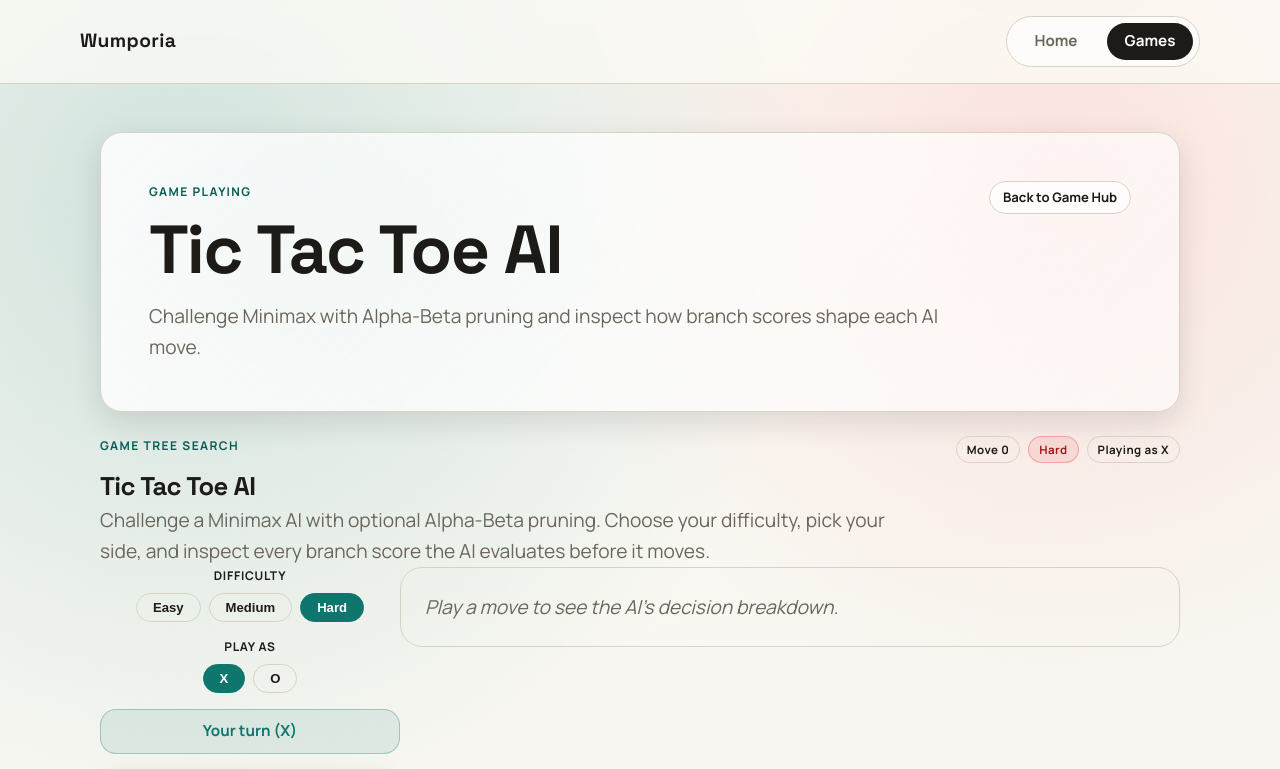
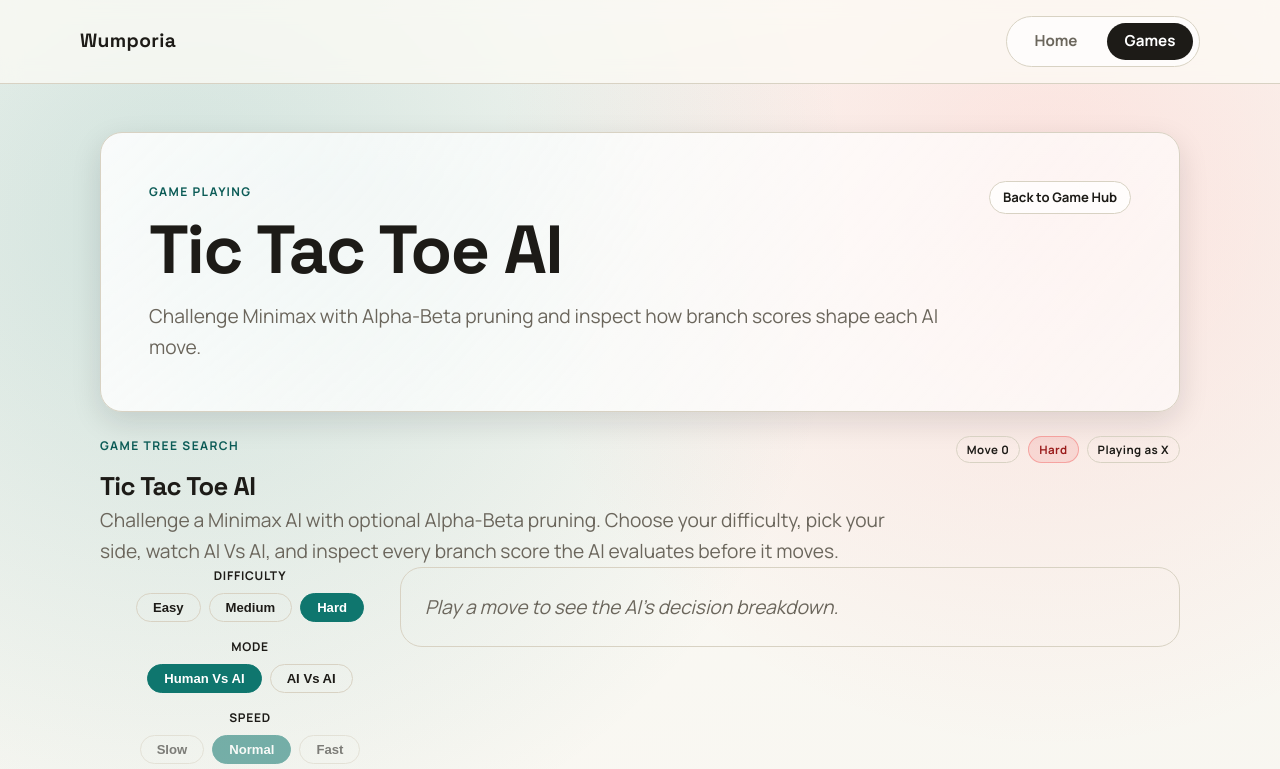
Before and after one commit to Cosmos-0118/Wumporia, a React (Vite) app: page /games/tictactoe in a window 1280 px wide. Shown: the top 769 px of the page. Built offline with nearby package versions, Linux system fonts and the light colour scheme.

Commit message:
feat(tictactoe): add AI Vs AI mode and speed selector

```diff
--- a/src/features/tictactoe/components/TicTacToeSection.tsx
+++ b/src/features/tictactoe/components/TicTacToeSection.tsx
@@ -1,6 +1,6 @@
-import { useCallback, useState } from 'react'
+import { useCallback, useEffect, useState } from 'react'
 
-import { applyHumanMove, createGame, resetGame } from '@/features/tictactoe/engine/game'
+import { applyAutoMove, applyHumanMove, createGame } from '@/features/tictactoe/engine/game'
 import type {
   TTTDifficulty,
   TTTGameState,
@@ -14,9 +14,22 @@ import type {
 
 const DIFFICULTIES: TTTDifficulty[] = ['easy', 'medium', 'hard']
 const PLAYER_OPTIONS: TTTPlayer[] = ['X', 'O']
+type TTTMatchMode = 'human-vs-ai' | 'ai-vs-ai'
+type TTTAutoPlaySpeed = 'slow' | 'normal' | 'fast'
+
+const AUTO_PLAY_SPEEDS: TTTAutoPlaySpeed[] = ['slow', 'normal', 'fast']
+const AUTO_PLAY_DELAY_MS: Record<TTTAutoPlaySpeed, number> = {
+  slow: 850,
+  normal: 420,
+  fast: 160,
+}
 
 function difficultyLabel(d: TTTDifficulty): string {
   return d.charAt(0).toUpperCase() + d.slice(1)
+}
+
+function speedLabel(speed: TTTAutoPlaySpeed): string {
+  return speed.charAt(0).toUpperCase() + speed.slice(1)
 }
 
 function scoreColor(score: number): string {
@@ -31,12 +44,13 @@ function scoreColor(score: number): string {
 
 interface TTTBoardDisplayProps {
   game: TTTGameState
+  humanMovesEnabled: boolean
   onCellClick: (index: number) => void
 }
 
-function TTTBoardDisplay({ game, onCellClick }: TTTBoardDisplayProps) {
+function TTTBoardDisplay({ game, humanMovesEnabled, onCellClick }: TTTBoardDisplayProps) {
   const { board, winInfo, status, currentPlayer, humanPlayer } = game
-  const isPlayerTurn = status === 'playing' && currentPlayer === humanPlayer
+  const isPlayerTurn = humanMovesEnabled && status === 'playing' && currentPlayer === humanPlayer
   const winSet = new Set<number>(winInfo?.line ?? [])
 
   return (
@@ -80,13 +94,24 @@ function TTTBoardDisplay({ game, onCellClick }: TTTBoardDisplayProps) {
 // Sub-component: Status banner
 // ---------------------------------------------------------------------------
 
-function StatusBanner({ game }: { game: TTTGameState }) {
+function StatusBanner({ game, mode }: { game: TTTGameState; mode: TTTMatchMode }) {
   const { status, currentPlayer, humanPlayer, winInfo } = game
 
   let message: string
   let cls = 'ttt-status'
 
-  if (status === 'won') {
+  if (mode === 'ai-vs-ai') {
+    if (status === 'draw') {
+      message = "🤝 It's a draw!"
+      cls += ' ttt-status--draw'
+    } else if (status !== 'playing' && winInfo !== null) {
+      message = `🤖 AI (${winInfo.winner}) wins!`
+      cls += ' ttt-status--win'
+    } else {
+      message = `AI (${currentPlayer}) is thinking…`
+      cls += ' ttt-status--thinking'
+    }
+  } else if (status === 'won') {
     message = '🎉 You win!'
     cls += ' ttt-status--win'
   } else if (status === 'lost') {
@@ -110,12 +135,16 @@ function StatusBanner({ game }: { game: TTTGameState }) {
 // Sub-component: AI decision breakdown (Step 33)
 // ---------------------------------------------------------------------------
 
-function AIBreakdownPanel({ game }: { game: TTTGameState }) {
+function AIBreakdownPanel({ game, mode }: { game: TTTGameState; mode: TTTMatchMode }) {
   const { lastAnalysis } = game
   if (lastAnalysis === null) {
     return (
       <div className="ttt-breakdown ttt-breakdown--empty">
-        <p>Play a move to see the AI's decision breakdown.</p>
+        <p>
+          {mode === 'ai-vs-ai'
+            ? 'AI Vs AI is ready. Start or reset the match to watch each AI decision.'
+            : "Play a move to see the AI's decision breakdown."}
+        </p>
       </div>
     )
   }
@@ -163,7 +192,9 @@ function AIBreakdownPanel({ game }: { game: TTTGameState }) {
       </div>
 
       <p className="ttt-breakdown__note">
-        Positive score = AI wins · Negative = human wins · 0 = draw
+        {mode === 'ai-vs-ai'
+          ? 'Positive score = current AI wins · Negative = opposing AI wins · 0 = draw'
+          : 'Positive score = AI wins · Negative = human wins · 0 = draw'}
       </p>
     </div>
   )
@@ -176,30 +207,61 @@ function AIBreakdownPanel({ game }: { game: TTTGameState }) {
 export function TicTacToeSection() {
   const [difficulty, setDifficulty] = useState<TTTDifficulty>('hard')
   const [humanPlayer, setHumanPlayer] = useState<TTTPlayer>('X')
+  const [matchMode, setMatchMode] = useState<TTTMatchMode>('human-vs-ai')
+  const [autoPlaySpeed, setAutoPlaySpeed] = useState<TTTAutoPlaySpeed>('normal')
   const [game, setGame] = useState<TTTGameState>(() => createGame('X', 'hard'))
 
-  const handleCellClick = useCallback(
-    (index: number) => {
-      setGame((prev) => applyHumanMove(prev, index))
+  const buildGameState = useCallback(
+    (nextDifficulty: TTTDifficulty, nextHumanPlayer: TTTPlayer, nextMode: TTTMatchMode) => {
+      const openingHumanPlayer = nextMode === 'ai-vs-ai' ? 'X' : nextHumanPlayer
+      return createGame(openingHumanPlayer, nextDifficulty)
     },
     [],
   )
 
+  const handleCellClick = useCallback(
+    (index: number) => {
+      if (matchMode !== 'human-vs-ai') return
+      setGame((prev) => applyHumanMove(prev, index))
+    },
+    [matchMode],
+  )
+
   const handleReset = useCallback(() => {
-    setGame(resetGame(difficulty, humanPlayer))
-  }, [difficulty, humanPlayer])
+    setGame(buildGameState(difficulty, humanPlayer, matchMode))
+  }, [buildGameState, difficulty, humanPlayer, matchMode])
 
   const handleDifficultyChange = (next: TTTDifficulty) => {
     setDifficulty(next)
-    setGame(resetGame(next, humanPlayer))
+    setGame(buildGameState(next, humanPlayer, matchMode))
   }
 
   const handlePlayerChange = (next: TTTPlayer) => {
     setHumanPlayer(next)
-    setGame(resetGame(difficulty, next))
+    if (matchMode === 'human-vs-ai') {
+      setGame(buildGameState(difficulty, next, matchMode))
+    }
   }
 
+  const handleModeChange = (nextMode: TTTMatchMode) => {
+    setMatchMode(nextMode)
+    setGame(buildGameState(difficulty, humanPlayer, nextMode))
+  }
+
+  useEffect(() => {
+    if (matchMode !== 'ai-vs-ai') return
+    if (game.status !== 'playing') return
+
+    const delay = AUTO_PLAY_DELAY_MS[autoPlaySpeed]
+    const timer = window.setTimeout(() => {
+      setGame((prev) => applyAutoMove(prev))
+    }, delay)
+
+    return () => window.clearTimeout(timer)
+  }, [autoPlaySpeed, game.currentPlayer, game.status, matchMode])
+
   const moveCount = game.moveHistory.length
+  const isHumanVsAi = matchMode === 'human-vs-ai'
 
   return (
     <section className="ttt-lab" id="tictactoe" aria-label="Tic Tac Toe AI lab">
@@ -210,7 +272,8 @@ export function TicTacToeSection() {
           <h2>Tic Tac Toe AI</h2>
           <p>
             Challenge a Minimax AI with optional Alpha-Beta pruning. Choose your difficulty, pick
-            your side, and inspect every branch score the AI evaluates before it moves.
+            your side, watch AI Vs AI, and inspect every branch score the AI evaluates before it
+            moves.
           </p>
         </div>
         <div className="ttt-summary-chips">
@@ -218,7 +281,7 @@ export function TicTacToeSection() {
           <span className={`ttt-chip ttt-chip--diff-${difficulty}`}>
             {difficultyLabel(difficulty)}
           </span>
-          <span className="ttt-chip">Playing as {humanPlayer}</span>
+          <span className="ttt-chip">{isHumanVsAi ? `Playing as ${humanPlayer}` : 'AI Vs AI'}</span>
         </div>
       </div>
 
@@ -242,6 +305,44 @@ export function TicTacToeSection() {
             </div>
           </div>
 
+          {/* Mode selector */}
+          <div className="ttt-control-group">
+            <label className="ttt-control-label">Mode</label>
+            <div className="ttt-btn-group">
+              <button
+                type="button"
+                className={matchMode === 'human-vs-ai' ? 'ttt-toggle ttt-toggle--active' : 'ttt-toggle'}
+                onClick={() => handleModeChange('human-vs-ai')}
+              >
+                Human Vs AI
+              </button>
+              <button
+                type="button"
+                className={matchMode === 'ai-vs-ai' ? 'ttt-toggle ttt-toggle--active' : 'ttt-toggle'}
+                onClick={() => handleModeChange('ai-vs-ai')}
+              >
+                AI Vs AI
+              </button>
+            </div>
+          </div>
+
+          <div className="ttt-control-group">
+            <label className="ttt-control-label">Speed</label>
+            <div className="ttt-btn-group">
+              {AUTO_PLAY_SPEEDS.map((speed) => (
+                <button
+                  key={speed}
+                  type="button"
+                  className={autoPlaySpeed === speed ? 'ttt-toggle ttt-toggle--active' : 'ttt-toggle'}
+                  onClick={() => setAutoPlaySpeed(speed)}
+                  disabled={isHumanVsAi}
+                >
+                  {speedLabel(speed)}
+                </button>
+              ))}
+            </div>
+          </div>
+
           {/* Side selector */}
           <div className="ttt-control-group">
             <label className="ttt-control-label">Play as</label>
@@ -252,6 +353,7 @@ export function TicTacToeSection() {
                   type="button"
                   className={humanPlayer === p ? 'ttt-toggle ttt-toggle--active' : 'ttt-toggle'}
                   onClick={() => handlePlayerChange(p)}
+                  disabled={!isHumanVsAi}
                 >
                   {p}
                 </button>
@@ -259,9 +361,13 @@ export function TicTacToeSection() {
             </div>
           </div>
 
-          <StatusBanner game={game} />
+          <StatusBanner game={game} mode={matchMode} />
 
-          <TTTBoardDisplay game={game} onCellClick={handleCellClick} />
+          <TTTBoardDisplay
+            game={game}
+            humanMovesEnabled={isHumanVsAi}
+            onCellClick={handleCellClick}
+          />
 
           <button
             type="button"
@@ -274,7 +380,7 @@ export function TicTacToeSection() {
 
         {/* Right column: AI decision breakdown */}
         <div className="ttt-panel-col">
-          <AIBreakdownPanel game={game} />
+          <AIBreakdownPanel game={game} mode={matchMode} />
 
           {/* Move history */}
           {game.moveHistory.length > 0 && (
@@ -283,18 +389,21 @@ export function TicTacToeSection() {
               <div className="ttt-history-list">
                 {game.moveHistory.map((moveIndex, turn) => {
                   const player = turn % 2 === 0 ? 'X' : 'O'
-                  const isHuman = player === game.humanPlayer
+                  const isHumanMove = isHumanVsAi && player === game.humanPlayer
+                  const usesHumanStyle = isHumanVsAi ? isHumanMove : player === 'X'
                   const row = Math.floor(moveIndex / 3) + 1
                   const col = (moveIndex % 3) + 1
                   return (
                     <div
                       key={turn}
-                      className={`ttt-history-item ${isHuman ? 'ttt-history-item--human' : 'ttt-history-item--ai'}`}
+                      className={`ttt-history-item ${usesHumanStyle ? 'ttt-history-item--human' : 'ttt-history-item--ai'}`}
                     >
                       <span className="ttt-history-item__turn">{turn + 1}</span>
                       <span className="ttt-history-item__player">{player}</span>
                       <span className="ttt-history-item__cell">({row},{col})</span>
-                      <span className="ttt-history-item__tag">{isHuman ? 'You' : 'AI'}</span>
+                      <span className="ttt-history-item__tag">
+                        {isHumanVsAi ? (isHumanMove ? 'You' : 'AI') : `AI ${player}`}
+                      </span>
                     </div>
                   )
                 })}
--- a/src/features/tictactoe/engine/game.ts
+++ b/src/features/tictactoe/engine/game.ts
@@ -8,8 +8,18 @@ import {
 } from '@/features/tictactoe/engine/board'
 import { computeAIMove } from '@/features/tictactoe/engine/minimax'
 
-function applyAiTurn(state: TTTGameState): TTTGameState {
-  const aiPlayer = opponent(state.humanPlayer)
+function statusForWinner(state: TTTGameState, winner: TTTPlayer): 'won' | 'lost' {
+  return winner === state.humanPlayer ? 'won' : 'lost'
+}
+
+/**
+ * Apply one AI move for the current player.
+ * Useful for both standard human-vs-AI turns and AI-vs-AI autoplay.
+ */
+export function applyAutoMove(state: TTTGameState): TTTGameState {
+  if (state.status !== 'playing') return state
+
+  const aiPlayer = state.currentPlayer
   const analysis = computeAIMove(state.board, aiPlayer, state.difficulty)
 
   if (analysis === null) {
@@ -30,8 +40,8 @@ function applyAiTurn(state: TTTGameState): TTTGameState {
     return {
       ...state,
       board,
-      currentPlayer: state.humanPlayer,
-      status: 'lost',
+      currentPlayer: opponent(aiPlayer),
+      status: statusForWinner(state, aiWin.winner),
       winInfo: aiWin,
       moveHistory: history,
       lastAnalysis: analysis,
@@ -42,7 +52,7 @@ function applyAiTurn(state: TTTGameState): TTTGameState {
     return {
       ...state,
       board,
-      currentPlayer: state.humanPlayer,
+      currentPlayer: opponent(aiPlayer),
       status: 'draw',
       winInfo: null,
       moveHistory: history,
@@ -53,12 +63,19 @@ function applyAiTurn(state: TTTGameState): TTTGameState {
   return {
     ...state,
     board,
-    currentPlayer: state.humanPlayer,
+    currentPlayer: opponent(aiPlayer),
     status: 'playing',
     winInfo: null,
     moveHistory: history,
     lastAnalysis: analysis,
   }
+}
+
+function applyAiTurn(state: TTTGameState): TTTGameState {
+  return applyAutoMove({
+    ...state,
+    currentPlayer: opponent(state.humanPlayer),
+  })
 }
 
 export function createGame(
--- a/src/styles/globals.css
+++ b/src/styles/globals.css
@@ -1495,6 +1495,16 @@ a:hover {
   color: var(--color-brand);
 }
 
+.ttt-toggle:disabled {
+  opacity: 0.55;
+  cursor: not-allowed;
+}
+
+.ttt-toggle:disabled:hover {
+  border-color: var(--color-border);
+  color: var(--color-text-muted);
+}
+
 .ttt-toggle--active {
   background: var(--color-brand);
   border-color: var(--color-brand);
```
Also changed, not shown: 1 other file (tests, documents, lock files or other folders).
